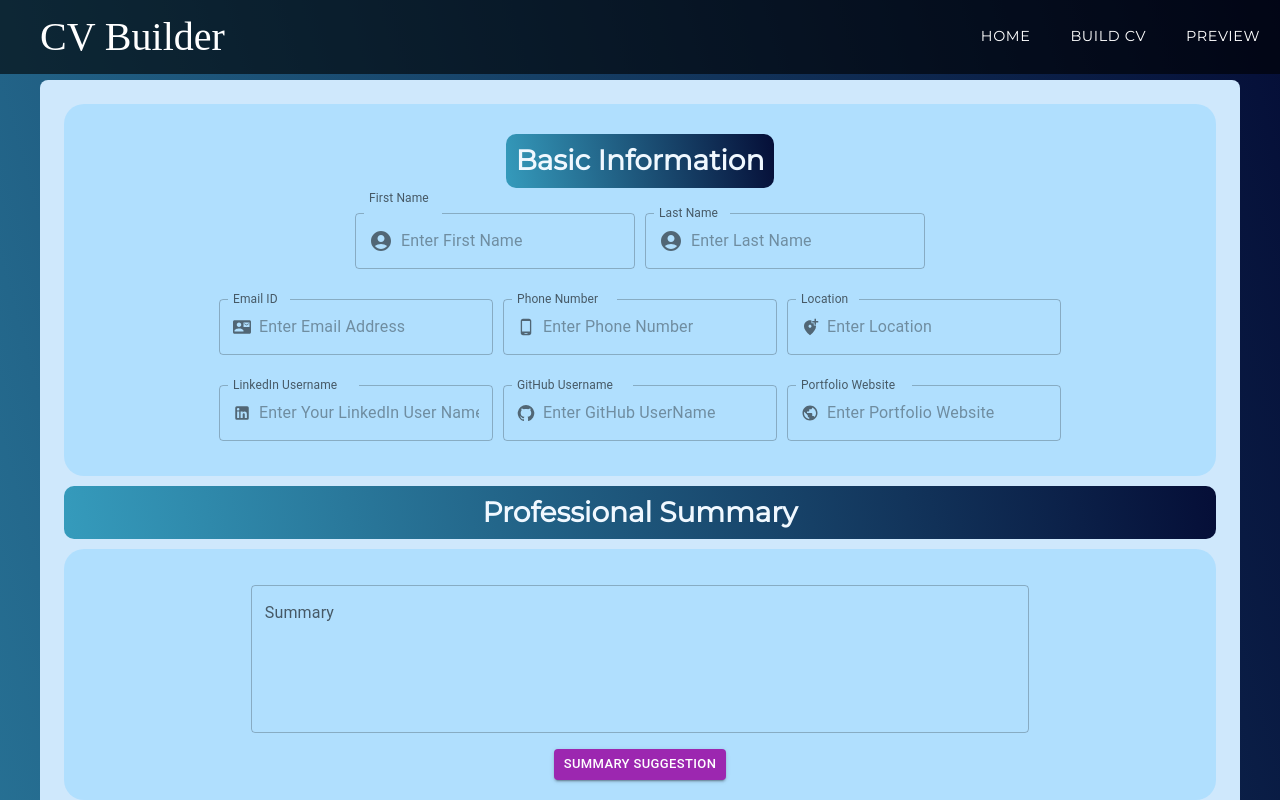
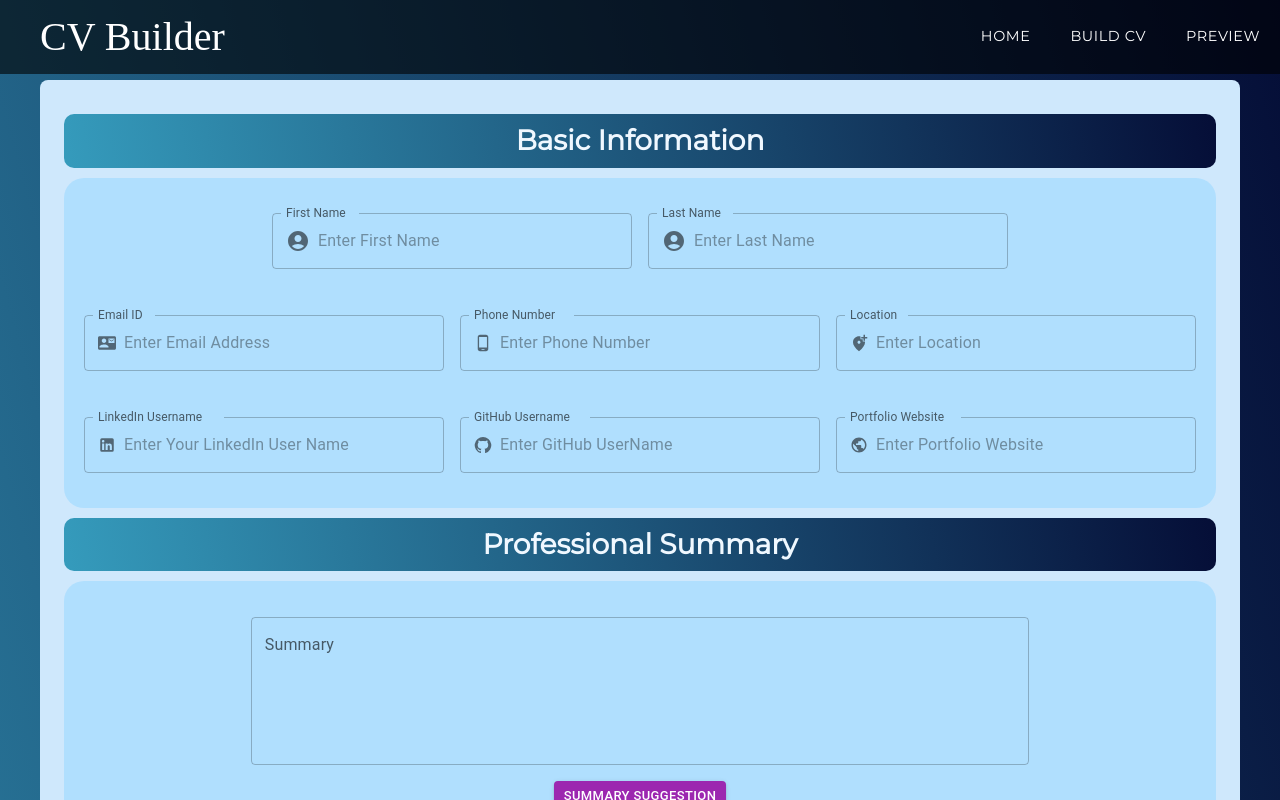
Before and after one commit to maijako/CV-generator, a React (Create React App) app: page /buildCV in a window 1280 px wide. Shown: the top 800 px of the page. Built offline with nearby package versions, Linux system fonts and the light colour scheme; no server answers; a web font is replaced by a local one; what @react-pdf/renderer would draw is missing.

Commit message:
Restructures the layout of BasiUserInfo component to grid layout

```diff
--- a/src/components/cvcomponents/BasicUserInfo.js
+++ b/src/components/cvcomponents/BasicUserInfo.js
@@ -1,10 +1,11 @@
 import React, { useState } from "react";
-import { TextField, InputAdornment, Button } from "@mui/material";
+import { TextField, InputAdornment } from "@mui/material";
 import { AccountCircle, ContactMail, PhoneAndroid } from "@mui/icons-material";
 import AddLocationAltIcon from '@mui/icons-material/AddLocationAlt';
 import LinkedInIcon from '@mui/icons-material/LinkedIn';
 import GitHubIcon from '@mui/icons-material/GitHub';
 import PublicIcon from '@mui/icons-material/Public';
+import Grid from '@mui/material/Grid';
 import "./cv-component-styles.css";
 
 //import useDispatch and useSElector hooks from react-redux into the form
@@ -60,53 +61,53 @@
   };
   //accessing all values below via profile reducer, replacing handle[uniqueName]Change with 'handleChange'
 
-  const validateForm = () => {
-    let valid = true;
-    if (!profile.firstName) {
-      setFirstNameError("Please enter your first name.");
-      valid = false;
-    } else {
-      setFirstNameError("");
-    }
+  // const validateForm = () => {
+  //   let valid = true;
+  //   if (!profile.firstName) {
+  //     setFirstNameError("Please enter your first name.");
+  //     valid = false;
+  //   } else {
+  //     setFirstNameError("");
+  //   }
 
-    if (!profile.lastName) {
-      setLastNameError("Please enter your last name.");
-      valid = false;
-    } else {
-      setLastNameError("");
-    }
-    if (!profile.email || !/\S+@\S+\.\S+/.test(profile.email)) {
-      setEmailError("Please enter a valid email address.");
-      valid = false;
-    } else {
-      setEmailError("");
-    }
-    if (!profile.phone || !/^[+]*[(]{0,1}[0-9]{1,4}[)]{0,1}[-\s./0-9]*$/.test(profile.phone)) {
-      setPhoneError("Please enter a valid phone number.");
-      valid = false;
-    } else {
-      setPhoneError("");
-    }
-    return valid;
-  };
-  const handleSubmit = (event) => {
-    event.preventDefault();
-    if (validateForm()) {
-      // Submit the form data
-      console.log("Form submitted successfully.");
-    }
-  };
+  //   if (!profile.lastName) {
+  //     setLastNameError("Please enter your last name.");
+  //     valid = false;
+  //   } else {
+  //     setLastNameError("");
+  //   }
+  //   if (!profile.email || !/\S+@\S+\.\S+/.test(profile.email)) {
+  //     setEmailError("Please enter a valid email address.");
+  //     valid = false;
+  //   } else {
+  //     setEmailError("");
+  //   }
+  //   if (!profile.phone || !/^[+]*[(]{0,1}[0-9]{1,4}[)]{0,1}[-\s./0-9]*$/.test(profile.phone)) {
+  //     setPhoneError("Please enter a valid phone number.");
+  //     valid = false;
+  //   } else {
+  //     setPhoneError("");
+  //   }
+  //   return valid;
+  // };
+  // const handleSubmit = (event) => {
+  //   event.preventDefault();
+  //   if (validateForm()) {
+  //     // Submit the form data
+  //     console.log("Form submitted successfully.");
+  //   }
+  // };
 
-  const textFieldStyles = { margin: "15px 0" };
+  const textFieldStyles = { margin: "15px 0", width: "100%" };
   return (
     <>
+      <h3>Basic Information</h3>
       <div className="containerStyles">
-        <h3>Basic Information</h3>
-        <form onSubmit={handleSubmit}>
-          <div className="form-row">
+        <Grid container spacing={2}>
+          <Grid item sm={2}></Grid>
+          <Grid item xs={12} sm={4}>
             <TextField
               id="input-first-name"
-              className="form-row"
               label="First Name"
               name="firstName"
               InputProps={{
@@ -118,16 +119,18 @@
               }}
               placeholder="Enter First Name"
               variant="outlined"
-              // sx={textFieldStyles}
+              sx={textFieldStyles}
               value={profile.firstName}
               onChange={(e) => handleChange(e)} //changed from 'onChange={handleChange}'
               onFocus={() => handleFieldFocus("firstName")}
               error={!!firstNameError}
               helperText={firstNameError}
             />
+          </Grid>
+          <Grid item xs={12} sm={4}>
             <TextField
               id="input-second-name"
-              className="form-row"
+              // className="form-row"
               label="Last Name"
               name="lastName"
               InputProps={{
@@ -146,8 +149,9 @@
               error={!!lastNameError}
               helperText={lastNameError}
             />
-          </div>
-          <div className="form-row">
+          </Grid>
+          <Grid item sm={2}></Grid>
+          <Grid item xs={12} sm={4}>
             <TextField
               id="input-email-address"
               className="form-row"
@@ -169,6 +173,8 @@
               error={!!emailError}
               helperText={emailError}
             />
+          </Grid>
+          <Grid item xs={12} sm={4}>
 
             <TextField
               id="input-phone-number"
@@ -191,7 +197,8 @@
               error={!!phoneError}
               helperText={phoneError}
             />
-
+          </Grid>
+          <Grid item xs={12} sm={4}>
             <TextField
               id="input-user-location"
               className="form-row"
@@ -213,8 +220,8 @@
             // error={!!phoneError}
             // helperText={phoneError}
             />
-          </div>
-          <div className="form-row">
+          </Grid>
+          <Grid item xs={12} sm={4}>
             <TextField
               id="input-user-linkedin-username"
               className="form-row"
@@ -236,7 +243,8 @@
             // error={!!phoneError}
             // helperText={phoneError}
             />
-
+          </Grid>
+          <Grid item xs={12} sm={4}>
             <TextField
               id="input-user-github-username"
               className="form-row"
@@ -258,7 +266,8 @@
             // error={!!phoneError}
             // helperText={phoneError}
             />
-
+          </Grid>
+          <Grid item xs={12} sm={4}>
             <TextField
               id="input-web-portfolio"
               className="form-row"
@@ -280,13 +289,8 @@
             // error={!!phoneError}
             // helperText={phoneError}
             />
-
-
-          </div>
-          {/* <Button variant="contained" type="submit">
-            Submit
-          </Button> */}
-        </form>
+          </Grid>
+        </Grid>
       </div>
     </>
   );
--- a/src/components/cvcomponents/styleForm.css
+++ b/src/components/cvcomponents/styleForm.css
@@ -21,7 +21,7 @@
   display: flex;
   flex-wrap: wrap;
   justify-content: center;
-  gap: 10px;
+  gap: 50px;
 }
 
 Button {
```
